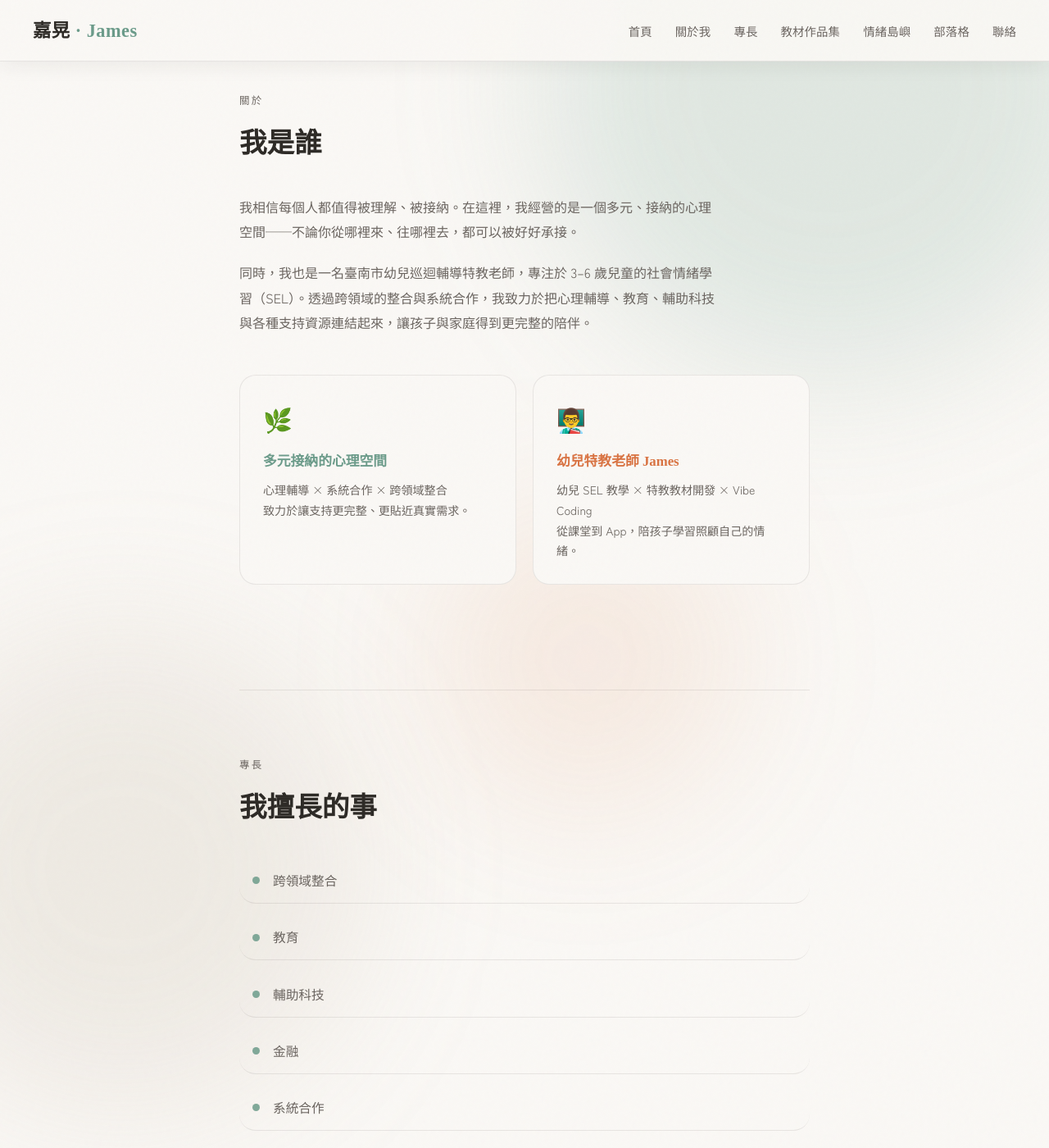
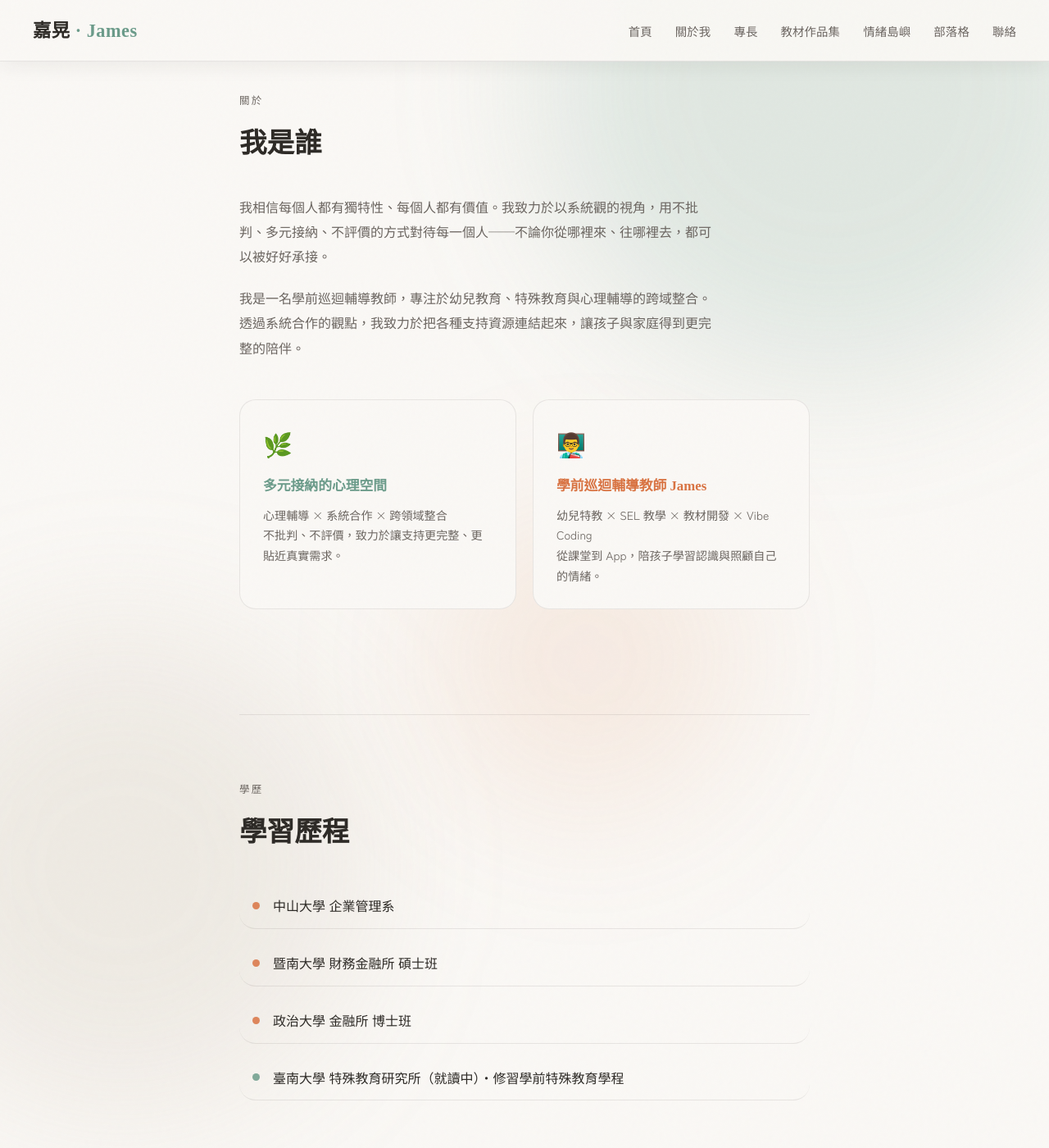
Before and after one commit to gahanglee/gahanglee.github.io, a Jekyll site: the page built from pages/about.html, in a window 1280 px wide and 1400 px high. Shown: the whole window at 82% size. Built offline with Jekyll 4.4.1, drawn with Linux system fonts in a browser that asks for light colours.

Commit message:
Update about page

```diff
--- a/pages/about.html
+++ b/pages/about.html
@@ -9,24 +9,35 @@ permalink: /about/
     <h2 class="section-title">我是誰</h2>
     <div class="about-content" style="display:flex;flex-direction:column;gap:1.25rem;margin-bottom:3rem">
       <p style="font-size:1rem;color:var(--text-muted);max-width:580px;line-height:1.9">
-        我相信每個人都值得被理解、被接納。在這裡，我經營的是一個多元、接納的心理空間——不論你從哪裡來、往哪裡去，都可以被好好承接。
+        我相信每個人都有獨特性、每個人都有價值。我致力於以系統觀的視角，用不批判、多元接納、不評價的方式對待每一個人——不論你從哪裡來、往哪裡去，都可以被好好承接。
       </p>
       <p style="font-size:1rem;color:var(--text-muted);max-width:580px;line-height:1.9">
-        同時，我也是一名臺南市幼兒巡迴輔導特教老師，專注於 3–6 歲兒童的社會情緒學習（SEL）。透過跨領域的整合與系統合作，我致力於把心理輔導、教育、輔助科技與各種支持資源連結起來，讓孩子與家庭得到更完整的陪伴。
+        我是一名學前巡迴輔導教師，專注於幼兒教育、特殊教育與心理輔導的跨域整合。透過系統合作的觀點，我致力於把各種支持資源連結起來，讓孩子與家庭得到更完整的陪伴。
       </p>
     </div>
     <div class="identity-grid">
       <div class="id-card">
         <div class="id-card-icon">🌿</div>
         <h3 class="id-card-title"><span class="t">多元接納的心理空間</span></h3>
-        <p>心理輔導 × 系統合作 × 跨領域整合<br>致力於讓支持更完整、更貼近真實需求。</p>
+        <p>心理輔導 × 系統合作 × 跨領域整合<br>不批判、不評價，致力於讓支持更完整、更貼近真實需求。</p>
       </div>
       <div class="id-card">
         <div class="id-card-icon">👨‍🏫</div>
-        <h3 class="id-card-title"><span class="o">幼兒特教老師 James</span></h3>
-        <p>幼兒 SEL 教學 × 特教教材開發 × Vibe Coding<br>從課堂到 App，陪孩子學習照顧自己的情緒。</p>
+        <h3 class="id-card-title"><span class="o">學前巡迴輔導教師 James</span></h3>
+        <p>幼兒特教 × SEL 教學 × 教材開發 × Vibe Coding<br>從課堂到 App，陪孩子學習認識與照顧自己的情緒。</p>
       </div>
     </div>
+  </section>
+
+  <section class="section">
+    <span class="section-tag">學歷</span>
+    <h2 class="section-title">學習歷程</h2>
+    <ul class="skill-list">
+      <li style="cursor:default"><span class="skill-dot" style="background:var(--orange)"></span>中山大學 企業管理系</li>
+      <li style="cursor:default"><span class="skill-dot" style="background:var(--orange)"></span>暨南大學 財務金融所 碩士班</li>
+      <li style="cursor:default"><span class="skill-dot" style="background:var(--orange)"></span>政治大學 金融所 博士班</li>
+      <li style="cursor:default"><span class="skill-dot" style="background:var(--teal)"></span>臺南大學 特殊教育研究所（就讀中）・修習學前特殊教育學程</li>
+    </ul>
   </section>
 
   <section class="section">
```
